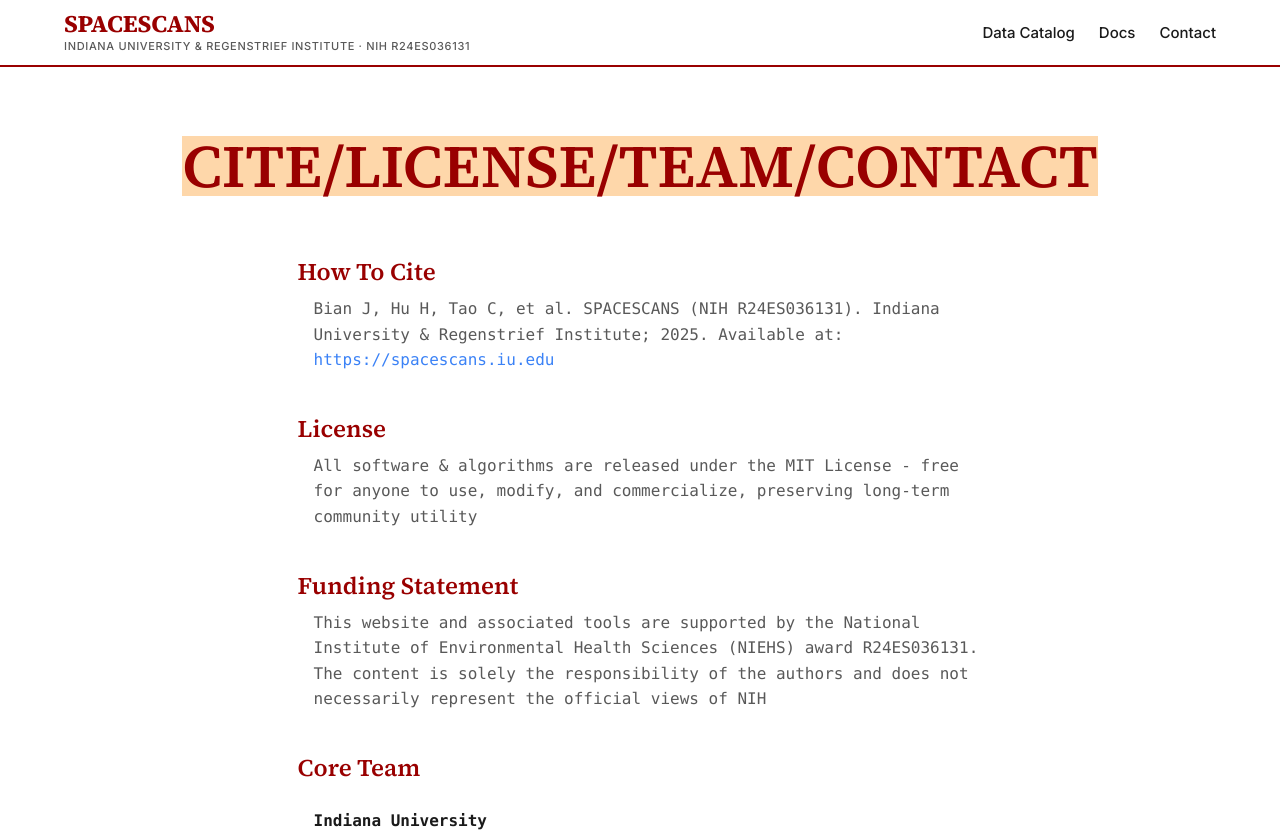
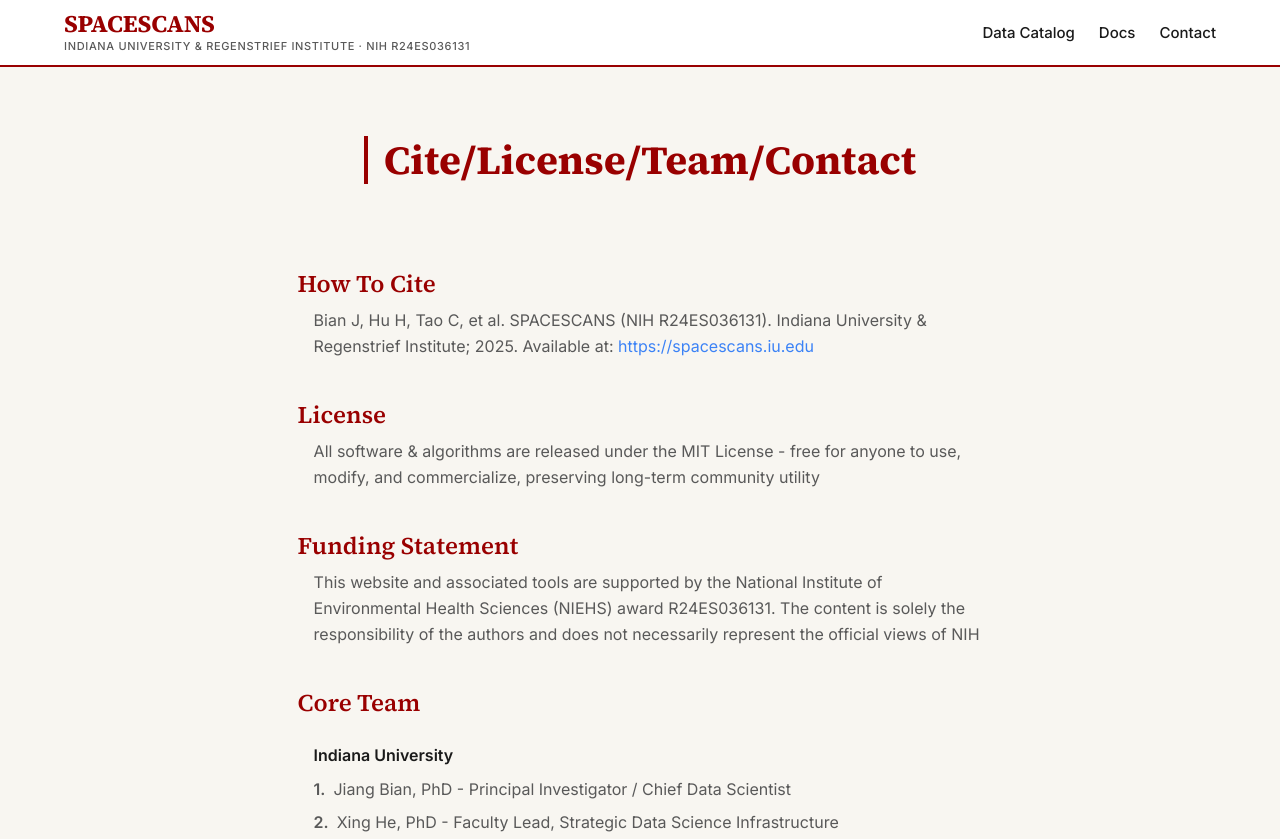
Before and after one commit to IU-Ultraman/spacescans-landing-page, a website: page pages/contact.html in a window 1280 px wide. Shown: the top 839 px of the page. Drawn offline with nearby package versions, Linux system fonts and the light colour scheme.

Commit message:
feat(brand): subpages inherit new design system, drop orange highlights

```diff
--- a/pages/contact.html
+++ b/pages/contact.html
@@ -32,7 +32,7 @@
     />
 
   </head>
-  <body class="tw-flex tw-min-h-[100vh] tw-flex-col tw-bg-[#fff] tw-font-mono">
+  <body class="tw-flex tw-min-h-[100vh] tw-flex-col">
     <header class="site-header">
       <a class="site-header__brand" href="../index.html">
         <span class="site-header__brand-name">SPACESCANS</span>
@@ -66,9 +66,7 @@
         <div
           class="reveal-up tw-mt-5 tw-flex tw-flex-col tw-gap-3 tw-text-center"
         >
-          <h2
-            class="tw-text-6xl tw-bg-orange-200 tw-font-semibold tw-uppercase"
-          >
+          <h2 class="reveal-up section-head">
             Cite/License/Team/Contact
           </h2>
         </div>
```
Also changed, not shown: pages/docs.html (+2 -4 lines), pages/platform.html (+2 -4 lines).
